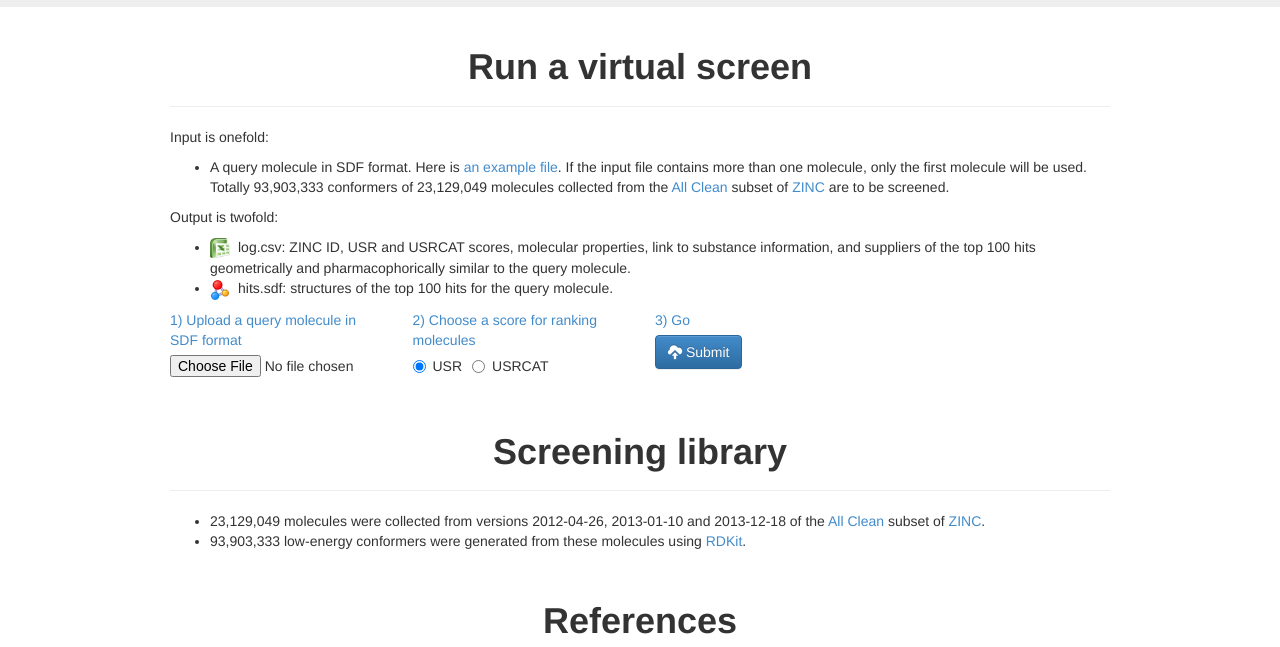
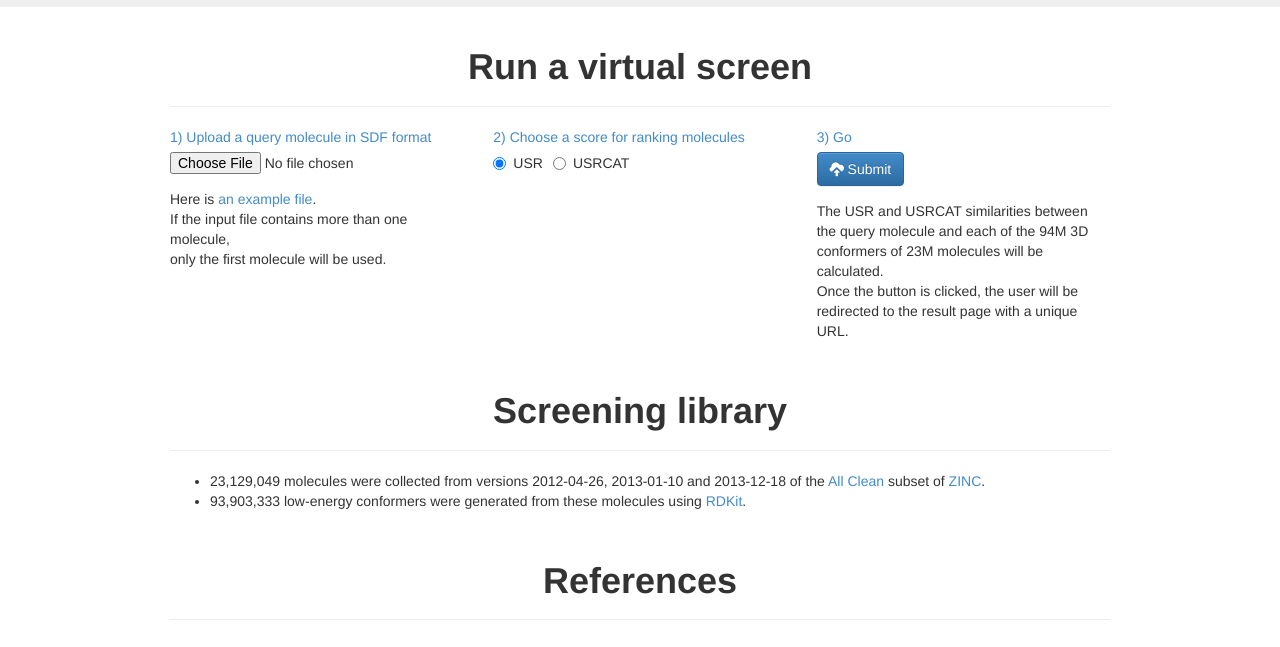
Before and after one commit to LouaiKB/USR-VS, a website: page public/index.html in a window 1280 px wide. Shown: the part 147-794 px from the top of the page. Drawn offline with Linux system fonts and the light colour scheme.

Commit message:
Organized the job submission layout

```diff
--- a/public/index.html
+++ b/public/index.html
@@ -32,30 +32,14 @@
       <div class="page-header">
         <h2>Run a virtual screen</h2>
       </div>
-      <div class="row">
-        <div class="col-md-12">
-          <p>Input is onefold:</p>
-          <ul>
-            <li>A query molecule in SDF format. Here is <a href="example.sdf">an example file</a>. If the input file contains more than one molecule, only the first molecule will be used. Totally 93,903,333 conformers of 23,129,049 molecules collected from the <a href="http://zinc.docking.org/subsets/all-clean">All Clean</a> subset of <a href="http://zinc.docking.org">ZINC</a> are to be screened.</li>
-          </ul>
-        </div>
-      </div>
-      <div class="row">
-        <div class="col-md-12">
-          <p>Output is twofold:</p>
-          <ul>
-            <li><img src="excel.png" alt="">log.csv: ZINC ID, USR and USRCAT scores, molecular properties, link to substance information, and suppliers of the top 100 hits geometrically and pharmacophorically similar to the query molecule.</li>
-            <li><img src="molecule.png" alt="">hits.sdf: structures of the top 100 hits for the query molecule.</li>
-          </ul>
-        </div>
-      </div>
       <div class="row" role="form">
-        <div class="col-md-3">
+        <div class="col-md-4">
           <div class="form-group">
             <label for="query"><a title="must be provided, at most 10KB" id="query_label">1) Upload a query molecule in SDF format</a></label> <input type="file" id="query">
           </div>
+          <p>Here is <a href="example.sdf">an example file</a>.<br>If the input file contains more than one molecule,<br>only the first molecule will be used.</p>
         </div>
-        <div class="col-md-3">
+        <div class="col-md-4">
           <div class="form-group">
             <label><a>2) Choose a score for ranking molecules</a></label>
             <div class="input-group">
@@ -68,13 +52,14 @@
             </div>
           </div>
         </div>
-        <div class="col-md-3">
+        <div class="col-md-4">
           <div class="form-group">
             <label><a>3) Go</a></label>
             <div class="input-group">
               <button class="btn btn-primary" id="submit"><span class="glyphicon glyphicon-cloud-upload"></span> Submit</button>
             </div>
           </div>
+          <p>The USR and USRCAT similarities between the query molecule and each of the 94M 3D conformers of 23M molecules will be calculated.<br>Once the button is clicked, the user will be redirected to the result page with a unique URL.</p>
         </div>
       </div>
     </section>
```
